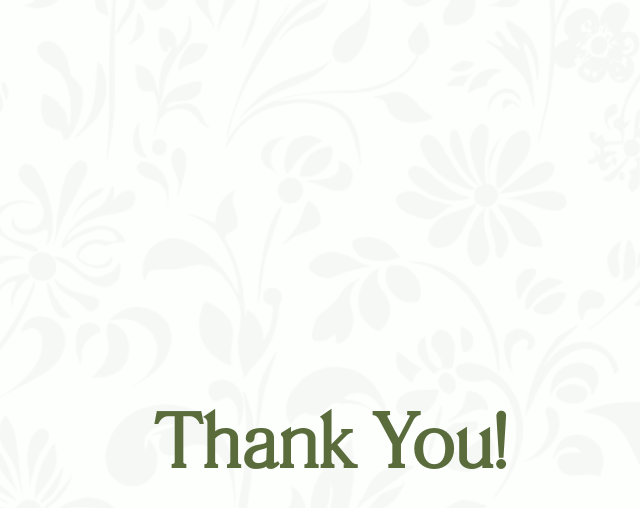
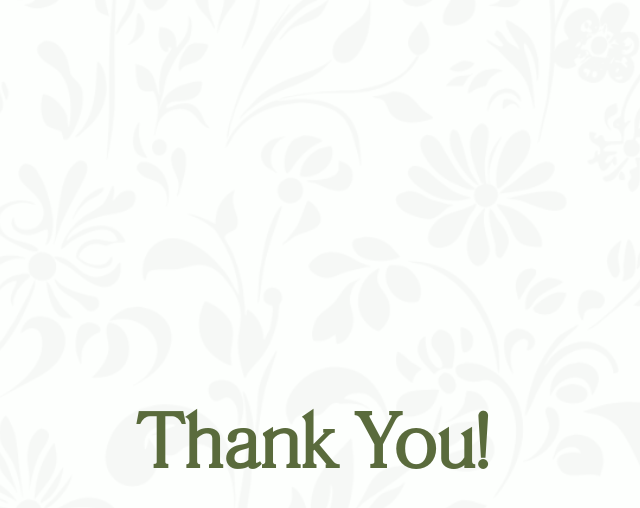
Before and after one commit to TaricoHenry/2026-tevin-and-natallia, a Jekyll site: the page built from thank-you.html, in a window 1280 px wide. Shown: the top 508 px of the page, without its empty margins (328-968 px from the left). Built offline with Jekyll 4.4.1, drawn with Linux system fonts in a browser that asks for light colours; some web fonts are replaced.

Commit message:
Refactor 404.html and thank-you.html css

```diff
--- a/_sass/thank-you.scss
+++ b/_sass/aux.scss
@@ -1,10 +1,12 @@
-  .thank-you {
+  .aux {
     display: flex;
     height: 100vh;
     align-items: center;
     justify-content: center;
+    flex-direction: column;
     h1 {
       font-size: 6em;
+      margin: 0;
       text-align: center;
     }
   }
--- a/_sass/main.scss
+++ b/_sass/main.scss
@@ -516,6 +516,10 @@
     p, label, input {
       font-size: 2.25em;
     }
+
+    .household {
+      font-size: 3em;
+    }
   }
 }
 
--- a/assets/css/styles.scss
+++ b/assets/css/styles.scss
@@ -3,7 +3,7 @@
 
 @import "main";
 @import "text-image";
-@import "thank-you";
+@import "aux";
 @import "colours";
 
 @font-face {
--- a/thank-you.html
+++ b/thank-you.html
@@ -3,6 +3,6 @@
 title: Thank You!
 ---
 
-<div class="thank-you">
+<div class="aux">
     <h1>Thank You!</h1>
 </div>
```
Also changed, not shown: 404.html (+1 -16 lines).
